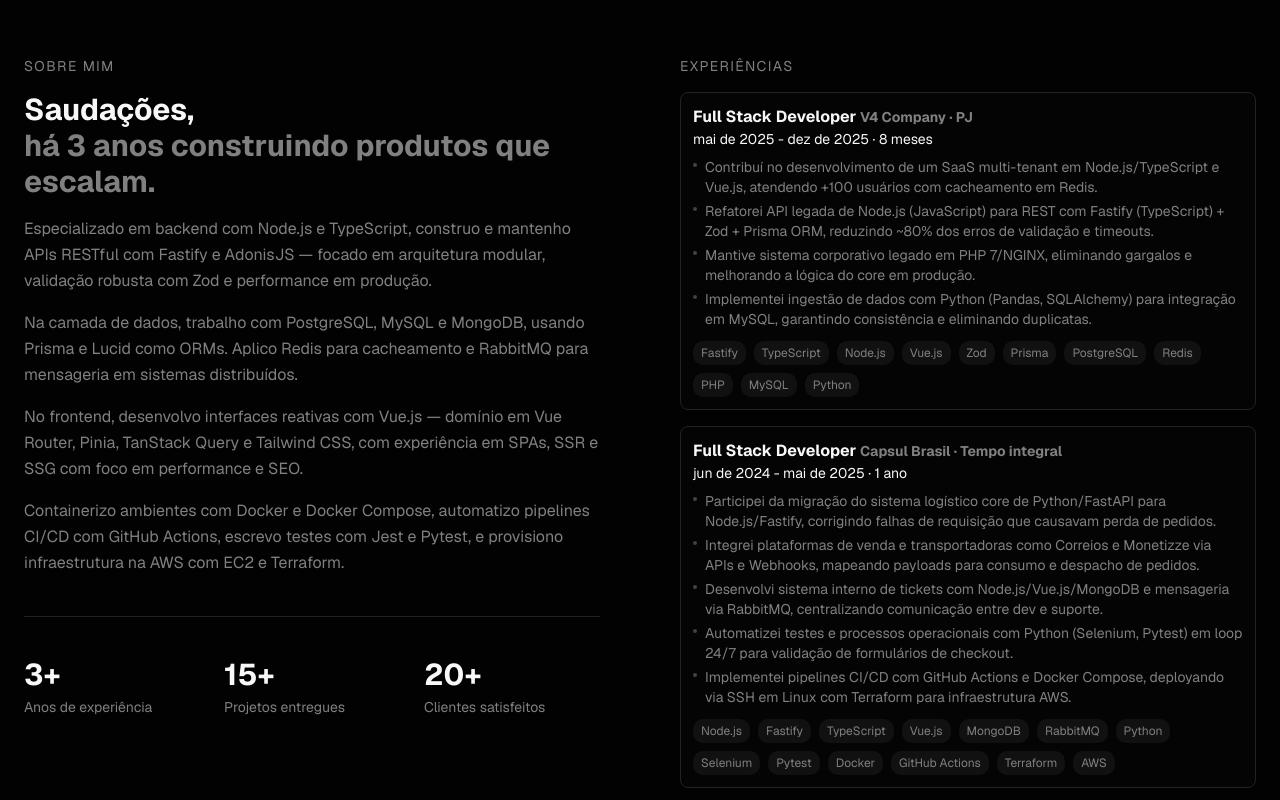
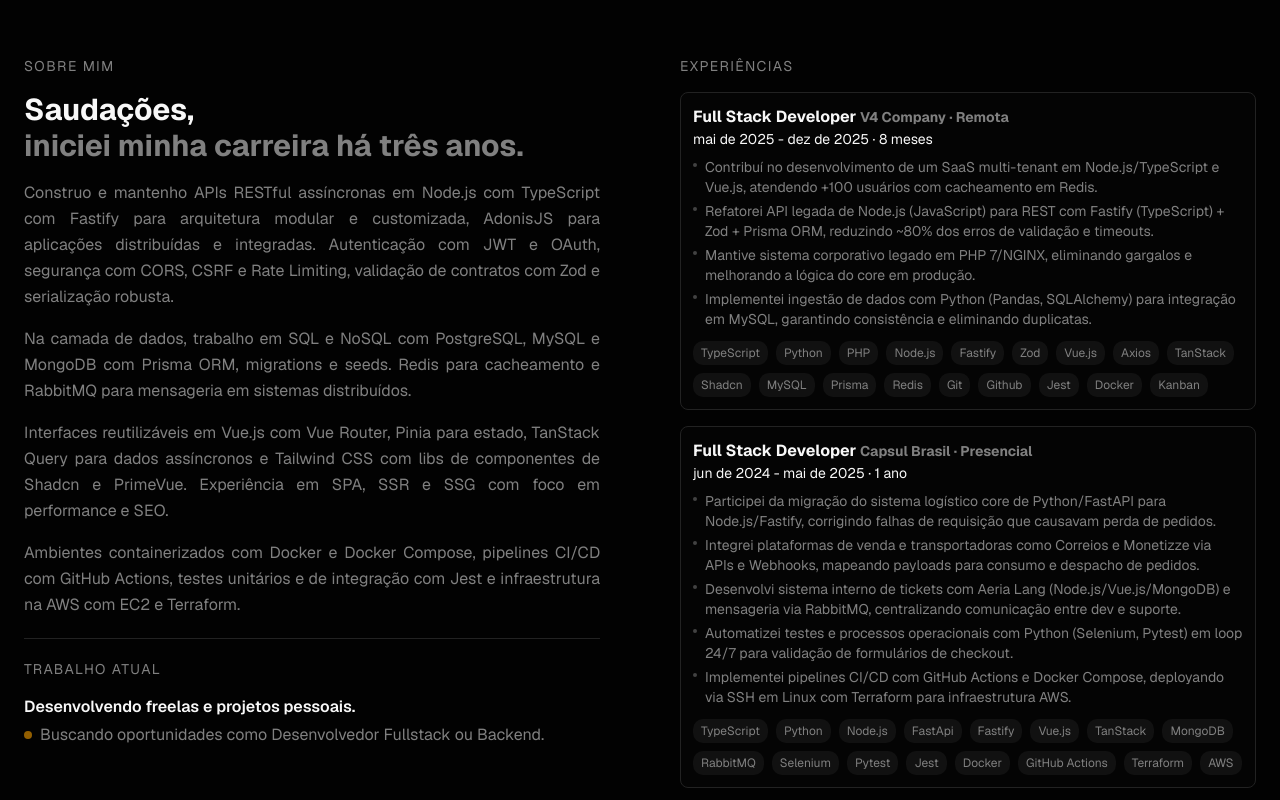
Before and after one commit to nikol4ss/portfolio, a Next.js app: page / in a window 1280 px wide. Shown: the part 840-1640 px from the top of the page. Built offline with nearby package versions, Linux system fonts and the light colour scheme.

Commit message:
feat: about completed

```diff
--- a/components/about.tsx
+++ b/components/about.tsx
@@ -13,7 +13,7 @@ const works: WorkCard[] = [
   {
     company: "V4 Company",
     role: "Full Stack Developer",
-    type: "PJ",
+    type: "Remota",
     period: "mai de 2025 - dez de 2025 · 8 meses",
     highlights: [
       "Contribuí no desenvolvimento de um SaaS multi-tenant em Node.js/TypeScript e Vue.js, atendendo +100 usuários com cacheamento em Redis.",
@@ -22,47 +22,66 @@ const works: WorkCard[] = [
       "Implementei ingestão de dados com Python (Pandas, SQLAlchemy) para integração em MySQL, garantindo consistência e eliminando duplicatas.",
     ],
     techs: [
+      "TypeScript",
+      "Python",
+      "PHP",
+      "Node.js",
       "Fastify",
-      "TypeScript",
-      "Node.js",
+      "Zod",
       "Vue.js",
-      "Zod",
+      "Axios",
+      "TanStack",
+      "Shadcn",
+      "MySQL",
       "Prisma",
-      "PostgreSQL",
       "Redis",
-      "PHP",
-      "MySQL",
-      "Python",
+      "Git",
+      "Github",
+      "Jest",
+      "Docker",
+      "Kanban",
     ],
   },
   {
     company: "Capsul Brasil",
     role: "Full Stack Developer",
-    type: "Tempo integral",
+    type: "Presencial",
     period: "jun de 2024 - mai de 2025 · 1 ano",
     highlights: [
       "Participei da migração do sistema logístico core de Python/FastAPI para Node.js/Fastify, corrigindo falhas de requisição que causavam perda de pedidos.",
       "Integrei plataformas de venda e transportadoras como Correios e Monetizze via APIs e Webhooks, mapeando payloads para consumo e despacho de pedidos.",
-      "Desenvolvi sistema interno de tickets com Node.js/Vue.js/MongoDB e mensageria via RabbitMQ, centralizando comunicação entre dev e suporte.",
+      "Desenvolvi sistema interno de tickets com Aeria Lang (Node.js/Vue.js/MongoDB) e mensageria via RabbitMQ, centralizando comunicação entre dev e suporte.",
       "Automatizei testes e processos operacionais com Python (Selenium, Pytest) em loop 24/7 para validação de formulários de checkout.",
       "Implementei pipelines CI/CD com GitHub Actions e Docker Compose, deployando via SSH em Linux com Terraform para infraestrutura AWS.",
     ],
     techs: [
+      "TypeScript",
+      "Python",
       "Node.js",
+      "FastApi",
       "Fastify",
-      "TypeScript",
       "Vue.js",
+      "TanStack",
       "MongoDB",
       "RabbitMQ",
-      "Python",
       "Selenium",
       "Pytest",
+      "Jest",
       "Docker",
       "GitHub Actions",
       "Terraform",
       "AWS",
     ],
   },
+];
+
+const dailyTechs = [
+  { name: "TypeScript", slug: "typescript", darkIcon: false },
+  { name: "Node.js", slug: "nodedotjs", darkIcon: false },
+  { name: "Fastify", slug: "fastify", darkIcon: true },
+  { name: "PostgreSQL", slug: "vuedotjs", darkIcon: false },
+  { name: "PostgreSQL", slug: "postgresql", darkIcon: false },
+  { name: "Docker", slug: "docker", darkIcon: false },
 ];
 
 export function About() {
@@ -79,52 +98,53 @@ export function About() {
               Saudações,
               <br />
               <span className="text-muted-foreground">
-                há 3 anos construindo produtos que escalam.
+                iniciei minha carreira há três anos.
               </span>
             </h2>
-            <div className="space-y-4 text-muted-foreground leading-relaxed">
+            <div className="space-y-4 text-muted-foreground leading-relaxed text-justify">
               <p>
-                Especializado em backend com Node.js e TypeScript, construo e
-                mantenho APIs RESTful com Fastify e AdonisJS — focado em
-                arquitetura modular, validação robusta com Zod e performance em
-                produção.
+                Construo e mantenho APIs RESTful assíncronas em Node.js com
+                TypeScript com Fastify para arquitetura modular e customizada,
+                AdonisJS para aplicações distribuídas e integradas. Autenticação
+                com JWT e OAuth, segurança com CORS, CSRF e Rate Limiting,
+                validação de contratos com Zod e serialização robusta.
               </p>
               <p>
-                Na camada de dados, trabalho com PostgreSQL, MySQL e MongoDB,
-                usando Prisma e Lucid como ORMs. Aplico Redis para cacheamento e
-                RabbitMQ para mensageria em sistemas distribuídos.
+                Na camada de dados, trabalho em SQL e NoSQL com PostgreSQL,
+                MySQL e MongoDB com Prisma ORM, migrations e seeds. Redis para
+                cacheamento e RabbitMQ para mensageria em sistemas distribuídos.
               </p>
               <p>
-                No frontend, desenvolvo interfaces reativas com Vue.js — domínio
-                em Vue Router, Pinia, TanStack Query e Tailwind CSS, com
-                experiência em SPAs, SSR e SSG com foco em performance e SEO.
+                Interfaces reutilizáveis em Vue.js com Vue Router, Pinia para
+                estado, TanStack Query para dados assíncronos e Tailwind CSS com
+                libs de componentes de Shadcn e PrimeVue. Experiência em SPA,
+                SSR e SSG com foco em performance e SEO.
               </p>
               <p>
-                Containerizo ambientes com Docker e Docker Compose, automatizo
-                pipelines CI/CD com GitHub Actions, escrevo testes com Jest e
-                Pytest, e provisiono infraestrutura na AWS com EC2 e Terraform.
+                Ambientes containerizados com Docker e Docker Compose, pipelines
+                CI/CD com GitHub Actions, testes unitários e de integração com
+                Jest e infraestrutura na AWS com EC2 e Terraform.
               </p>
             </div>
 
-            {/* Stats */}
-            <div className="grid grid-cols-3 gap-6 mt-10 pt-10 border-t border-border">
-              <div>
-                <span className="text-3xl font-bold text-foreground">3+</span>
-                <p className="text-sm text-muted-foreground mt-1">
-                  Anos de experiência
-                </p>
-              </div>
-              <div>
-                <span className="text-3xl font-bold text-foreground">15+</span>
-                <p className="text-sm text-muted-foreground mt-1">
-                  Projetos entregues
-                </p>
-              </div>
-              <div>
-                <span className="text-3xl font-bold text-foreground">20+</span>
-                <p className="text-sm text-muted-foreground mt-1">
-                  Clientes satisfeitos
-                </p>
+            {/* Status */}
+            <div className="mt-5 pt-5 border-t border-border">
+              <span className="text-sm uppercase tracking-widest text-muted-foreground mb-4 block">
+                Trabalho Atual
+              </span>
+              <div className="flex items-center gap-4">
+                <div className="flex flex-col gap-1">
+                  <p className="font-semibold text-foreground">
+                    Desenvolvendo freelas e projetos pessoais.
+                  </p>
+                  <div className="flex items-center gap-2">
+                    <span className="w-2 h-2 rounded-full bg-yellow-600 animate-pulse shrink-0" />
+                    <p className="text-muted-foreground">
+                      Buscando oportunidades como Desenvolvedor Fullstack ou
+                      Backend.
+                    </p>
+                  </div>
+                </div>
               </div>
             </div>
           </div>
@@ -154,8 +174,8 @@ export function About() {
 
                   <ul className="text-sm text-muted-foreground mb-3 space-y-1 list-none">
                     {work.highlights.map((item, i) => (
-                      <li key={i} className="flex gap-2">
-                        <span className="mt-1.5 shrink-0 w-1 h-1 rounded-full bg-muted-foreground/50" />
+                      <li key={i} className="flex gap-2 items-start">
+                        <span className="mt-[6px] shrink-0 w-1 h-1 rounded-full bg-muted-foreground/50" />
                         {item}
                       </li>
                     ))}
--- a/components/hero.tsx
+++ b/components/hero.tsx
@@ -29,7 +29,7 @@ export function Hero() {
           </h1>
 
           <p className="text-lg md:text-1xl text-muted-foreground max-w-2xl mx-auto mb-12 leading-relaxed text-pretty">
-            Focado em Backend, com ênfase na construção de APIs
+            +3 anos em Node.js com TypeScript. construindo APIs RESTful
           </p>
 
           {/* CTA Buttons */}
--- a/components/skills.tsx
+++ b/components/skills.tsx
@@ -1,49 +1,42 @@
 "use client";
 
 const skills = [
-  // ── Linguagens
   { name: "TypeScript", slug: "typescript" },
   { name: "Python", slug: "python" },
-  { name: "PHP", slug: "php" },
 
-  // ── Backend
   { name: "Node.js", slug: "nodedotjs" },
-  { name: "Fastify", slug: "fastify" },
+  { name: "Fastify", slug: "fastify", darkIcon: true },
   { name: "AdonisJS", slug: "adonisjs" },
+  { name: "Django", slug: "django" },
   { name: "FastAPI", slug: "fastapi" },
-  { name: "Django", slug: "django" },
+  { name: "Postman", slug: "postman" },
 
-  // ── Frontend
   { name: "Vue.js", slug: "vuedotjs" },
   { name: "Vite", slug: "vite" },
   { name: "Pinia", slug: "pinia" },
   { name: "Axios", slug: "axios" },
+  { name: "TanStack", slug: "tanstack", darkIcon: true },
   { name: "Tailwind CSS", slug: "tailwindcss" },
-  { name: "shadcn/ui", slug: "shadcnui" },
+  { name: "shadcn/ui", slug: "shadcnui", darkIcon: true },
   { name: "PrimeVue", slug: "primevue" },
 
-  // ── Banco de Dados
-  { name: "PostgreSQL", slug: "postgresql" },
-  { name: "MySQL", slug: "mysql" },
-  { name: "MongoDB", slug: "mongodb" },
-  { name: "Prisma", slug: "prisma" },
+  { name: "Prisma", slug: "prisma", darkIcon: true },
   { name: "Redis", slug: "redis" },
   { name: "RabbitMQ", slug: "rabbitmq" },
-
-  // ── Testes & Qualidade
   { name: "Zod", slug: "zod" },
   { name: "Jest", slug: "jest" },
   { name: "Pytest", slug: "pytest" },
   { name: "Selenium", slug: "selenium" },
   { name: "Pandas", slug: "pandas" },
 
-  // ── Infra / DevOps
+  { name: "PostgreSQL", slug: "postgresql" },
+  { name: "MongoDB", slug: "mongodb" },
   { name: "Docker", slug: "docker" },
   { name: "YAML", slug: "yaml" },
+  { name: "Terraform", slug: "terraform" },
   { name: "GitHub Actions", slug: "githubactions" },
   { name: "Git", slug: "git" },
-  { name: "GitHub", slug: "github" },
-  { name: "Terraform", slug: "terraform" },
+  { name: "GitHub", slug: "github", darkIcon: true },
 ];
 
 export function Skills() {
@@ -64,15 +57,23 @@ export function Skills() {
             <div
               key={skill.slug}
               className="group relative aspect-square rounded-xl border border-border bg-card/50 hover:bg-card hover:border-foreground/20 transition-all duration-300 flex items-center justify-center cursor-pointer"
-              style={{ animationDelay: `${index * 50}ms` }}
+              style={{ animationDelay: `${index * 40}ms` }}
             >
               <img
                 src={`https://cdn.simpleicons.org/${skill.slug}`}
                 alt={skill.name}
                 width={28}
                 height={28}
-                className="brightness-0 invert group-hover:brightness-100 group-hover:invert-0 transition-all duration-300 group-hover:scale-140"
+                className={
+                  skill.darkIcon
+                    ? // ícone escuro: fica branco no hover (mantém invert)
+                      "brightness-0 invert transition-all duration-300 group-hover:scale-140"
+                    : // ícone colorido: mostra a cor original no hover
+                      "brightness-0 invert group-hover:brightness-100 group-hover:invert-0 transition-all duration-300 group-hover:scale-140"
+                }
               />
+
+              {/* fastify, tanstack, shadcn, github  */}
 
               {/* Tooltip */}
               <div className="absolute -bottom-8 left-1/2 -translate-x-1/2 px-2 py-1 bg-foreground text-background text-xs rounded opacity-0 group-hover:opacity-100 transition-opacity whitespace-nowrap pointer-events-none z-10">
```
Also changed, not shown: public/capsul.jpeg (deleted), public/v4.png (deleted).
